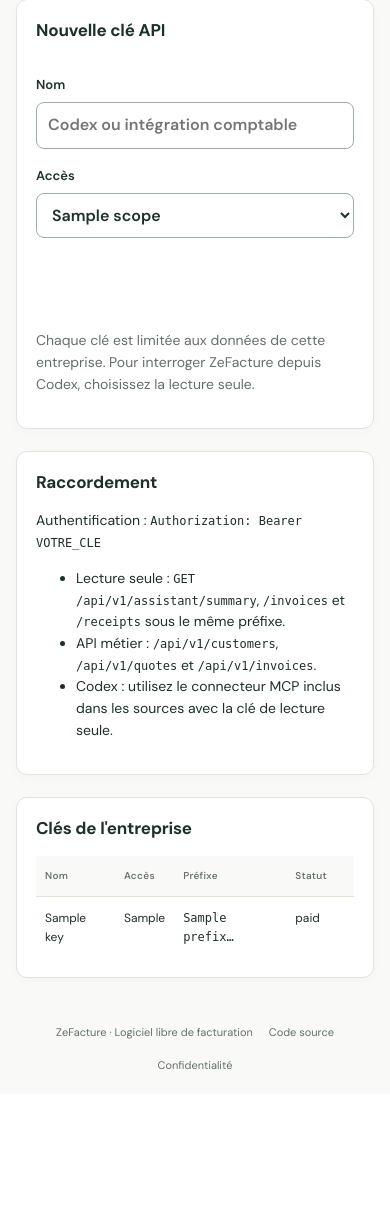
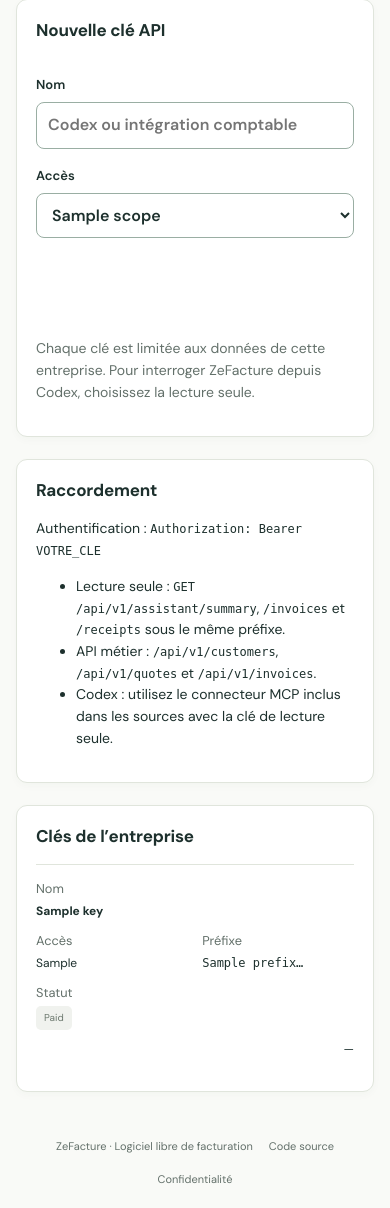
Before and after one commit to fmacfa/zefacture, a Django app: template django/templates/core/developers.html in a window 390 px wide. Shown: the part 346-1554 px from the top of the page. Before the commit the page ends 1416 px from the top, so only its background shows below. Run offline with Django 5.2, Linux system fonts and the light colour scheme; the template is opened without the code that fills it: most values are stand-ins (such as "Sample title", 1, 10 or a date in 2020).

Commit message:
Aligner le tableau des clés API sur ordinateur et mobile

```diff
--- /dev/null
+++ b/django/static/api-keys.css
@@ -0,0 +1,70 @@
+.api-keys-table th,
+.api-keys-table td {
+  vertical-align: middle;
+}
+
+.api-keys-table .api-key-action {
+  text-align: right;
+  white-space: nowrap;
+}
+
+.api-keys-table .api-key-action form {
+  margin: 0;
+}
+
+.api-key-name,
+.api-key-prefix {
+  overflow-wrap: anywhere;
+}
+
+.api-key-caption {
+  display: none;
+}
+
+@media (max-width: 700px) {
+  .api-keys-table,
+  .api-keys-table tbody {
+    display: block;
+  }
+
+  .api-keys-table thead {
+    position: absolute;
+    width: 1px;
+    height: 1px;
+    clip-path: inset(50%);
+    overflow: hidden;
+  }
+
+  .api-key-row {
+    display: grid;
+    grid-template-columns: minmax(0, 1fr) minmax(0, 1fr);
+    gap: .65rem .9rem;
+    padding: .85rem 0;
+    border-top: 1px solid var(--line);
+  }
+
+  .api-key-row td {
+    display: grid;
+    gap: .2rem;
+    justify-items: start;
+    align-content: start;
+    min-width: 0;
+    padding: 0;
+    border: 0;
+  }
+
+  .api-key-name,
+  .api-key-row .api-key-action {
+    grid-column: 1 / -1;
+  }
+
+  .api-key-row .api-key-action {
+    justify-items: end;
+  }
+
+  .api-key-caption {
+    display: block;
+    color: var(--muted);
+    font-size: .8rem;
+  }
+}
--- a/django/templates/core/developers.html
+++ b/django/templates/core/developers.html
@@ -1,4 +1,7 @@
-{% extends "core/base.html" %}{% block content %}
+{% extends "core/base.html" %}
+{% load static %}
+{% block styles %}<link rel="stylesheet" href="{% static 'api-keys.css' %}">{% endblock %}
+{% block content %}
 <div class="page-head">
   <h1>API &amp; intégrations</h1>
   <a class="button" href="/app/developpeurs/webhooks">Webhooks sortants</a>
@@ -12,7 +15,7 @@
     <label>Accès<select name="scope">
       {% for scope in scopes %}<option value="{{ scope.value }}">{{ scope.label }}</option>{% endfor %}
     </select></label>
-    <div><button>Créer la clé</button></div>
+    <div class="form-actions end-actions"><button>Créer la clé</button></div>
     <p class="muted">Chaque clé est limitée aux données de cette entreprise. Pour interroger ZeFacture depuis Codex, choisissez la lecture seule.</p>
   </form>
   <section class="card">
@@ -25,19 +28,32 @@
     </ul>
   </section>
 </div>
-<section class="card table-wrap">
-  <h2>Clés de l'entreprise</h2>
-  <table>
-    <thead><tr><th>Nom</th><th>Accès</th><th>Préfixe</th><th>Statut</th><th></th></tr></thead>
-    <tbody>
-    {% for key in keys %}
-      <tr><td>{{ key.name }}</td><td>{{ key.get_scope_display }}</td><td><code>{{ key.prefix }}…</code></td><td>{{ key.status }}</td>
-      <td>{% if key.status == "active" %}
-        <form method="post" action="/app/developpeurs/cles-api/{{ key.key_uid }}/revoquer" data-confirm="Révoquer cette clé ?">
-          {% csrf_token %}<button class="danger">Révoquer</button>
-        </form>
-      {% endif %}</td></tr>
-    {% empty %}<tr><td colspan="5">Aucune clé.</td></tr>{% endfor %}
+<section class="card" aria-labelledby="api-keys-title">
+  <h2 id="api-keys-title">Clés de l’entreprise</h2>
+  <table class="api-keys-table" role="table" aria-labelledby="api-keys-title">
+    <thead role="rowgroup">
+      <tr role="row"><th scope="col">Nom</th><th scope="col">Accès</th><th scope="col">Préfixe</th><th scope="col">Statut</th><th scope="col" class="api-key-action">Action</th></tr>
+    </thead>
+    <tbody role="rowgroup">
+      {% for key in keys %}
+        <tr role="row" class="api-key-row">
+          <td role="cell" class="api-key-name"><span class="api-key-caption" aria-hidden="true">Nom</span><strong>{{ key.name }}</strong></td>
+          <td role="cell"><span class="api-key-caption" aria-hidden="true">Accès</span><span>{{ key.get_scope_display }}</span></td>
+          <td role="cell" class="api-key-prefix"><span class="api-key-caption" aria-hidden="true">Préfixe</span><code>{{ key.prefix }}…</code></td>
+          <td role="cell"><span class="api-key-caption" aria-hidden="true">Statut</span>
+            {% if key.status == "active" %}<span class="badge accepted">Active</span>
+            {% elif key.status == "revoked" %}<span class="badge">Révoquée</span>
+            {% else %}<span class="badge">{{ key.status|capfirst }}</span>{% endif %}
+          </td>
+          <td role="cell" class="api-key-action">
+            {% if key.status == "active" %}
+              <form method="post" action="/app/developpeurs/cles-api/{{ key.key_uid }}/revoquer" data-confirm="Révoquer cette clé ?">
+                {% csrf_token %}<button class="danger" type="submit">Révoquer</button>
+              </form>
+            {% else %}<span>—</span>{% endif %}
+          </td>
+        </tr>
+      {% empty %}<tr><td colspan="5">Aucune clé.</td></tr>{% endfor %}
     </tbody>
   </table>
 </section>
```
Also changed, not shown: django/tests/browser-crm-integrations.cjs (+13 -0 lines).
